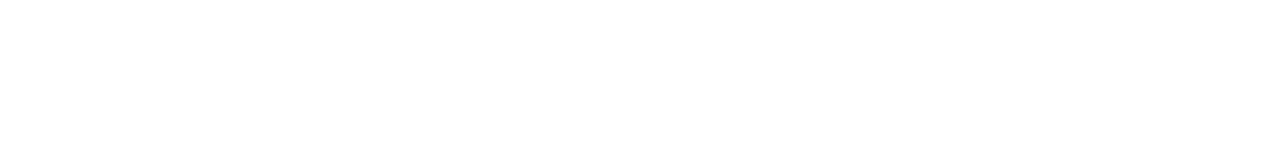
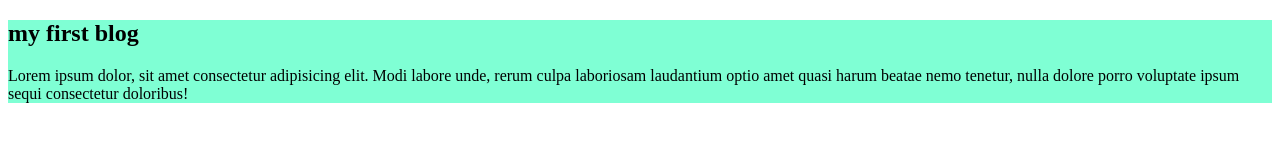
Before and after one commit to Zihad-098/my-first-github, a plain HTML site: page index.html in a window 1280 px wide. Drawn offline with Linux system fonts and the light colour scheme.

Commit message:
added first blog

```diff
--- a/index.html
+++ b/index.html
@@ -4,8 +4,12 @@
     <meta charset="UTF-8">
     <meta name="viewport" content="width=device-width, initial-scale=1.0">
     <title>My simple website </title>
+    <link rel="stylesheet" href="styles/blog.css">
 </head>
 <body>
-
+    <div>
+        <h2> my first blog </h2>
+        <p>Lorem ipsum dolor, sit amet consectetur adipisicing elit. Modi labore unde, rerum culpa laboriosam laudantium optio amet quasi harum beatae nemo tenetur, nulla dolore porro voluptate ipsum sequi consectetur doloribus!</p>
+    </div>
 </body>
 </html>
--- /dev/null
+++ b/styles/blog.css
@@ -0,0 +1,3 @@
+div {
+    background-color: aquamarine;
+}
```
